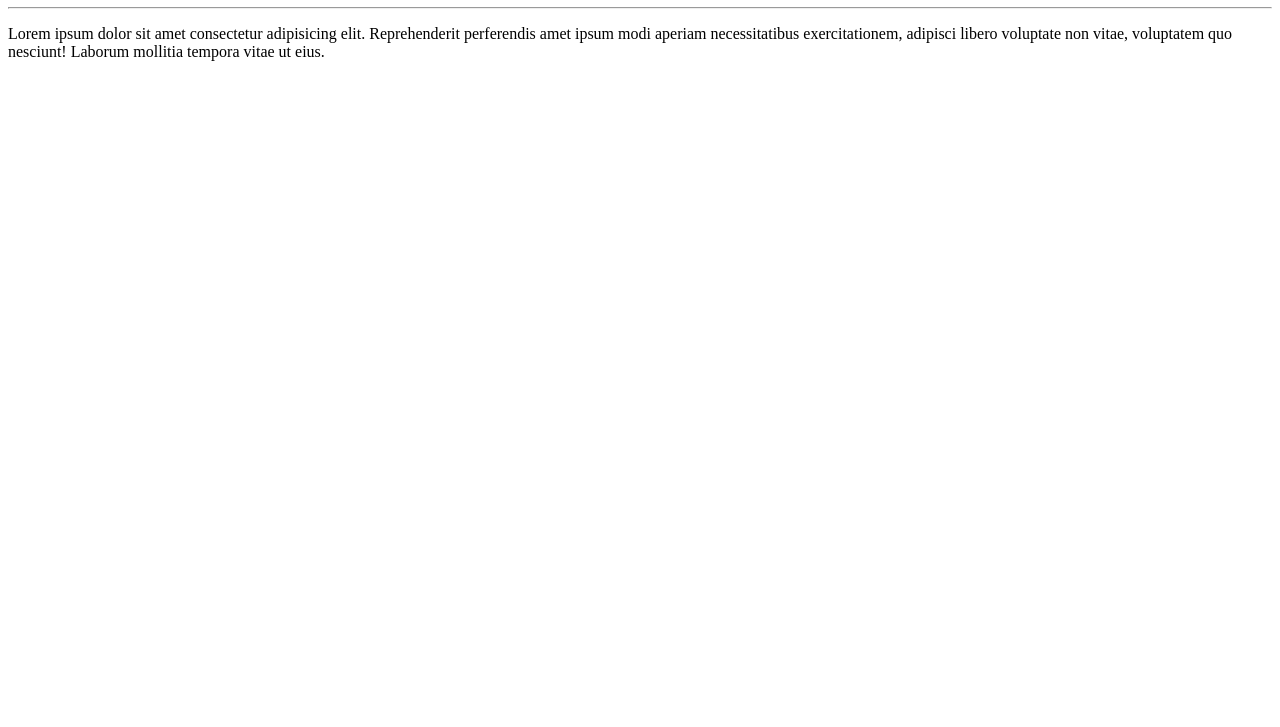
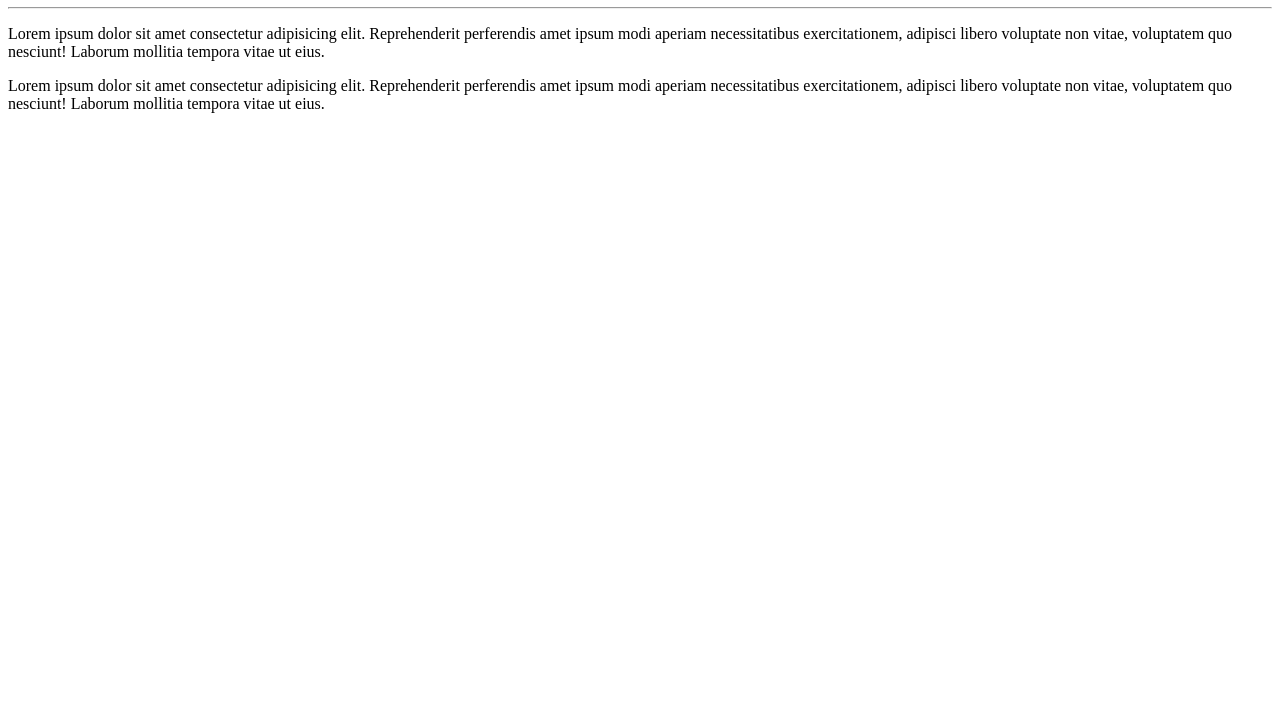
Before and after one commit to Augusto-Braguim/Ola-Mundo, a plain HTML site: page site-exemplo/index.html in a window 1280 px wide. Shown: the part 73-800 px from the top of the page. Drawn offline with Linux system fonts and the light colour scheme.

Commit message:
Adicionei um parágrafo

```diff
--- a/site-exemplo/index.html
+++ b/site-exemplo/index.html
@@ -10,5 +10,6 @@
     <h1>Olá, Mundo!</h1>
     <hr>
     <p>Lorem ipsum dolor sit amet consectetur adipisicing elit. Reprehenderit perferendis amet ipsum modi aperiam necessitatibus exercitationem, adipisci libero voluptate non vitae, voluptatem quo nesciunt! Laborum mollitia tempora vitae ut eius.</p>
+    <p>Lorem ipsum dolor sit amet consectetur adipisicing elit. Reprehenderit perferendis amet ipsum modi aperiam necessitatibus exercitationem, adipisci libero voluptate non vitae, voluptatem quo nesciunt! Laborum mollitia tempora vitae ut eius.</p>
 </body>
 </html>
```
